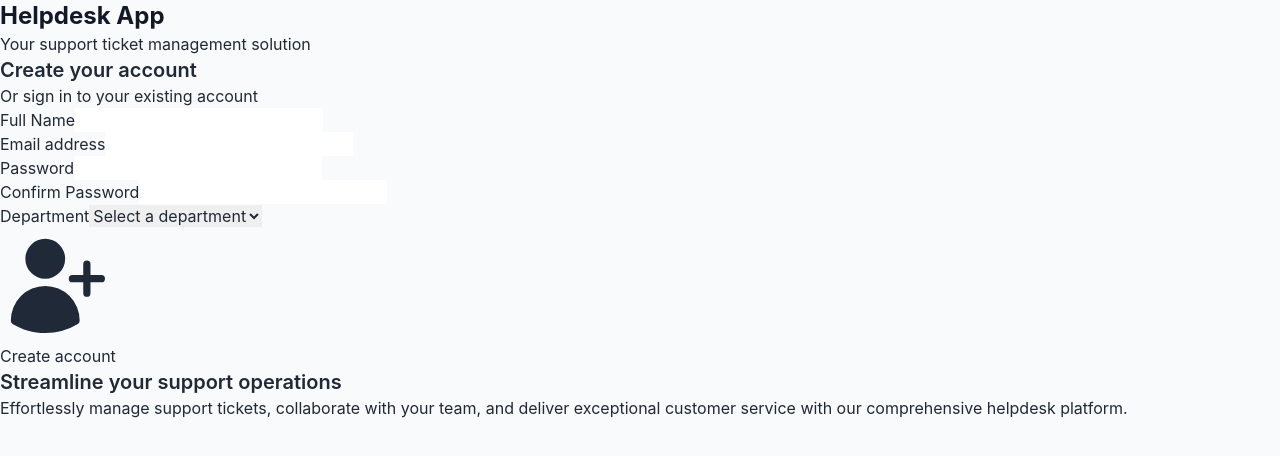
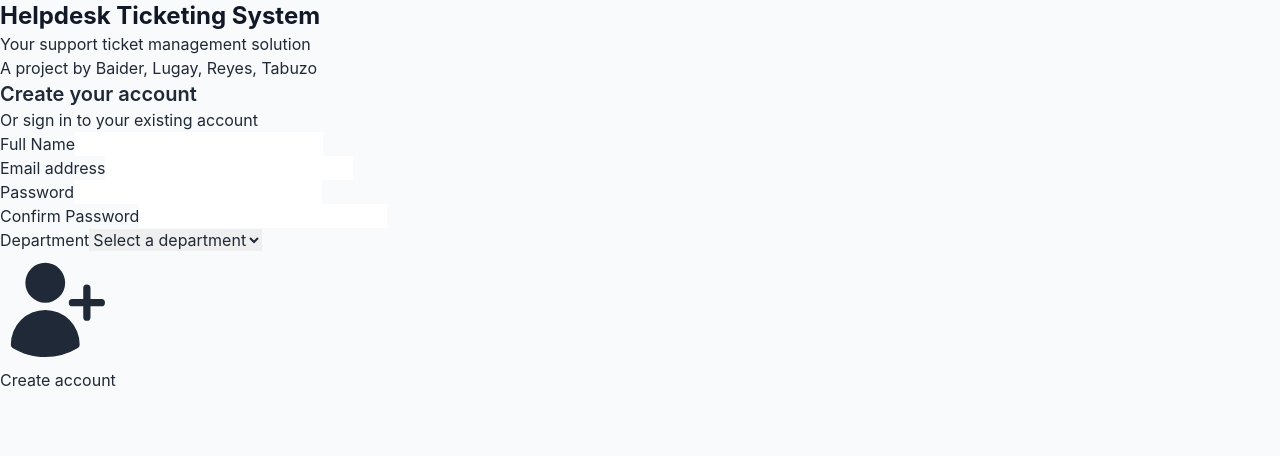
Before and after one commit to csclgy/FINAL_PROJECT---Lugay-Tabuzo-Baider-Reyes, a React (Vite) app: page /register in a window 1280 px wide. Shown: the top 456 px of the page. Built offline with nearby package versions, Linux system fonts and the light colour scheme.

Commit message:
Fixed some ui components

```diff
--- a/src/components/dashboard/RecentTickets.jsx
+++ b/src/components/dashboard/RecentTickets.jsx
@@ -1,8 +1,8 @@
 import { Link } from 'react-router-dom';
 import { format } from 'date-fns';
 
-// import StatusBadge from '../tickets/StatusBadge';
-// import SeverityBadge from '../tickets/SeverityBadge';
+import StatusBadge from '../tickets/StatusBadge';
+import SeverityBadge from '../tickets/SeverityBadge';
 
 const RecentTickets = ({ tickets }) => {
   if (!tickets || tickets.length === 0) {
--- a/src/components/layouts/AuthLayout.jsx
+++ b/src/components/layouts/AuthLayout.jsx
@@ -23,26 +23,15 @@ const AuthLayout = () => {
       <div className="flex flex-col justify-center py-12 px-4 sm:px-6 lg:flex-none lg:px-20 xl:px-24 w-full">
         <div className="mx-auto w-full max-w-sm lg:max-w-md">
           <div className="text-center mb-10">
-            <h1 className="text-3xl font-extrabold text-gray-900">Helpdesk App</h1>
+            <h1 className="text-3xl font-extrabold text-gray-900">Helpdesk Ticketing System</h1>
             <p className="mt-2 text-sm text-gray-600">
               Your support ticket management solution
             </p>
+            <p className="mt-2 text-sm text-gray-600">
+              A project by Baider, Lugay, Reyes, Tabuzo
+            </p>
           </div>
           <Outlet />
-        </div>
-      </div>
-
-      <div className="hidden lg:block relative w-0 flex-1">
-        <div className="absolute inset-0 bg-gradient-to-r from-blue-800 to-indigo-700">
-          <div className="flex h-full items-center justify-center p-10">
-            <div className="max-w-2xl text-white">
-              <h2 className="text-4xl font-bold mb-6">Streamline your support operations</h2>
-              <p className="text-xl">
-                Effortlessly manage support tickets, collaborate with your team, and deliver
-                exceptional customer service with our comprehensive helpdesk platform.
-              </p>
-            </div>
-          </div>
         </div>
       </div>
     </div>
--- /dev/null
+++ b/src/components/tickets/SeverityBadge.jsx
@@ -0,0 +1,26 @@
+import React from 'react';
+
+const SeverityBadge = ({ severity }) => {
+  const getBadgeStyles = () => {
+    switch (severity?.toLowerCase()) {
+      case 'low':
+        return 'bg-green-100 text-green-800 border-green-200';
+      case 'medium':
+        return 'bg-yellow-100 text-yellow-800 border-yellow-200';
+      case 'high':
+        return 'bg-red-100 text-red-800 border-red-200';
+      case 'critical':
+        return 'bg-red-200 text-red-900 border-red-300';
+      default:
+        return 'bg-gray-100 text-gray-800 border-gray-200';
+    }
+  };
+
+  return (
+    <span className={`px-2 py-1 text-xs font-medium rounded-md border ${getBadgeStyles()}`}>
+      {severity || 'Unknown'}
+    </span>
+  );
+};
+
+export default SeverityBadge;
--- /dev/null
+++ b/src/components/tickets/StatusBadge.jsx
@@ -0,0 +1,26 @@
+import React from 'react';
+
+const StatusBadge = ({ status }) => {
+  const getBadgeStyles = () => {
+    switch (status?.toLowerCase()) {
+      case 'open':
+        return 'bg-blue-100 text-blue-800 border-blue-200';
+      case 'in progress':
+        return 'bg-yellow-100 text-yellow-800 border-yellow-200';
+      case 'resolved':
+        return 'bg-green-100 text-green-800 border-green-200';
+      case 'closed':
+        return 'bg-gray-100 text-gray-800 border-gray-200';
+      default:
+        return 'bg-purple-100 text-purple-800 border-purple-200';
+    }
+  };
+
+  return (
+    <span className={`px-2 py-1 text-xs font-medium rounded-md border ${getBadgeStyles()}`}>
+      {status || 'Unknown'}
+    </span>
+  );
+};
+
+export default StatusBadge;
```
